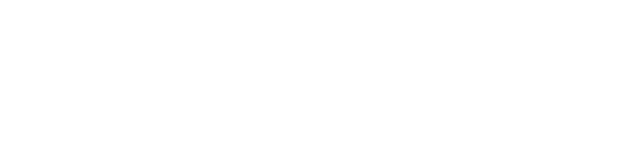
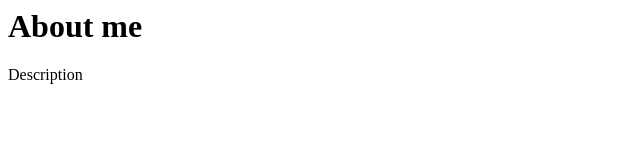
Before and after one commit to box789/box789.github.io, a plain HTML site: page index.html in a window 1280 px wide. Shown: the whole page, without its empty margins (0-640 px from the left). Drawn offline with Linux system fonts and the light colour scheme.

Commit message:
Update index.html

```diff
--- a/index.html
+++ b/index.html
@@ -1,4 +1,11 @@
 
 <html >
-
+  <head>
+    </head>
+  <body>
+    <h1>About me</h1>
+    <p>
+      Description
+      </p>
+  </body>
 </html >
```
